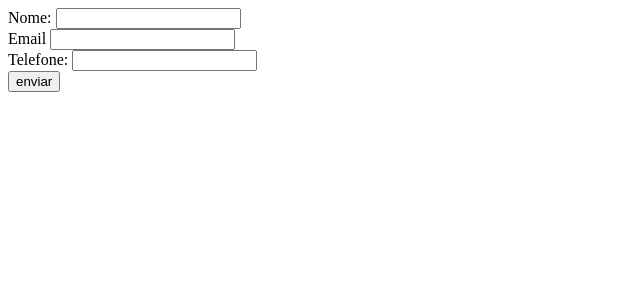
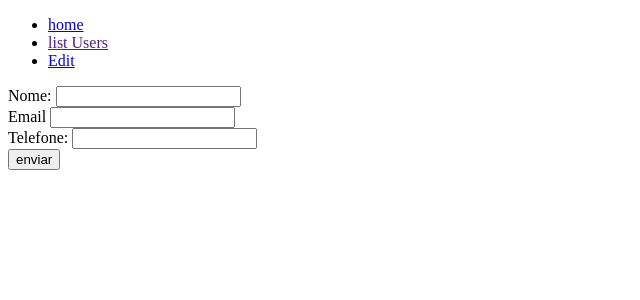
Before and after one commit to gregorioeric/python_flask, a Flask app: page / in a window 1280 px wide. Shown: the top 300 px of the page, without its empty margins (0-640 px from the left). Run offline with Flask 3, Linux system fonts and the light colour scheme.

Commit message:
Trabalhando com flask do python criado rotas e templates para o crud

```diff
--- a/app.py
+++ b/app.py
@@ -21,5 +21,17 @@ def cadastro():
     print(data)
     return render_template("index.html", send=users)
 
+@app.route('/edit')
+def edit():
+    return render_template('edit_user.html')
+
+@app.route('/listUsers')
+def list_users():
+    return render_template('list_user.html')
+
+@app.route('/api/listUsers')
+def list_users():
+    return render_template('list_user.html')
+
 if __name__ == "__main__":
     app.run(debug=True)
--- a/templates/index.html
+++ b/templates/index.html
@@ -6,9 +6,16 @@
     <title>Document</title>
   </head>
   <body>
+    <nav>
+      <ul>
+        <li><a href="{{ url_for('home') }}">home</a></li>
+        <li><a href="">list Users</a></li>
+        <li><a href="{{ url_for('edit') }}">Edit</a></li>
+      </ul>
+    </nav>
     <form action="/cadastro" method="post">
       <div>
-        <label for="nome">Nome:</label>
+        <label class="" for="nome">Nome:</label>
         <input type="text" name="nome" />
       </div>
       <div>
```
Also changed, not shown: templates/edit_user.html (added, +11 -0 lines).
